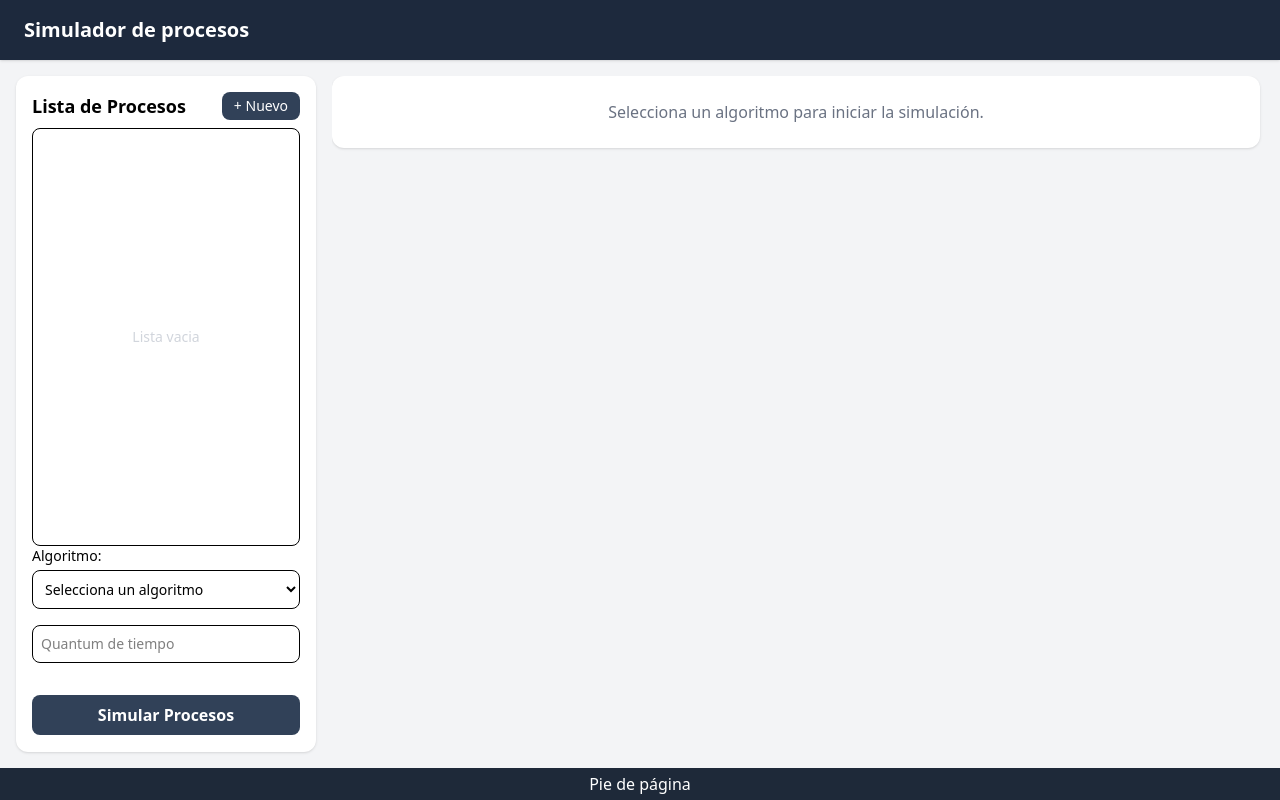
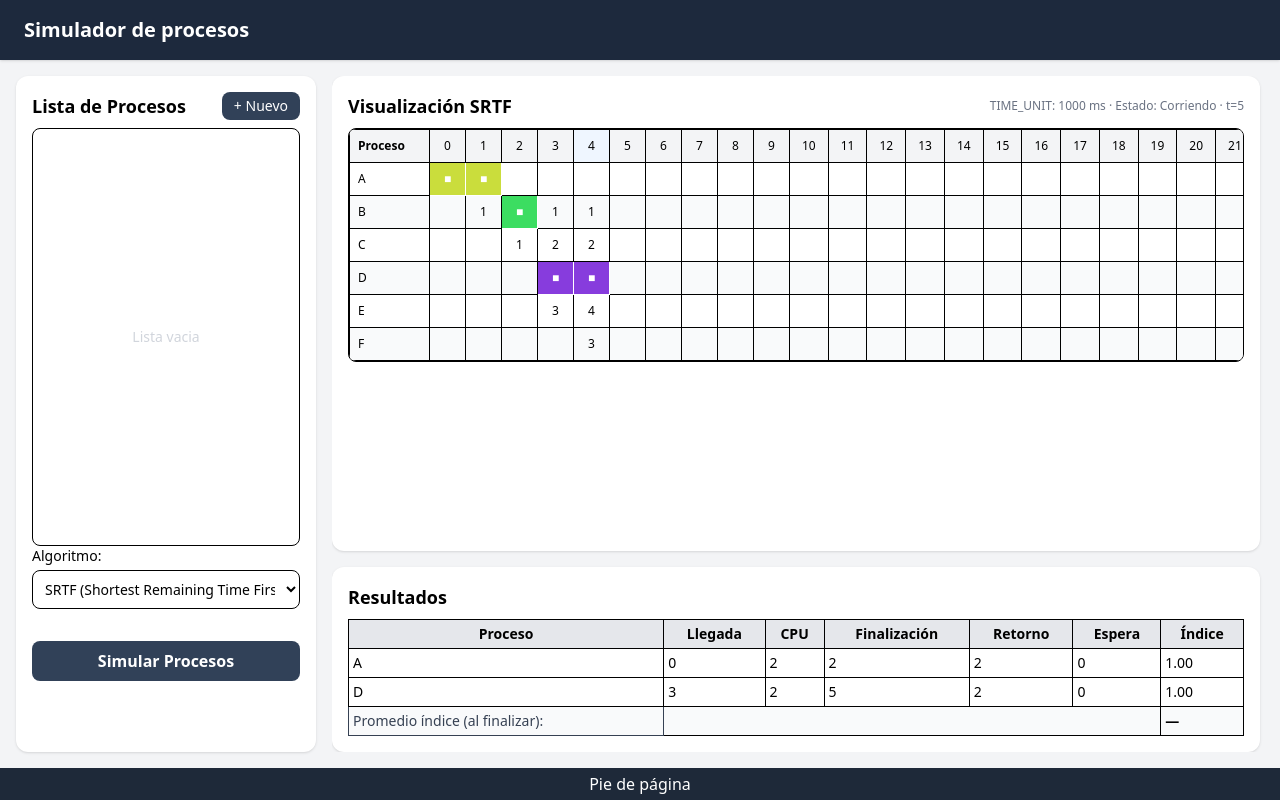
Before and after one commit to Maynor06/processAlgorithms, a React (Vite) app: page / in a window 1280 px wide. Built offline with nearby package versions, Linux system fonts and the light colour scheme.

Commit message:
SELECTOR de procesos corregido

```diff
--- a/src/Components/Home.tsx
+++ b/src/Components/Home.tsx
@@ -4,7 +4,6 @@ import React, { useState } from "react";
 import SRTFSimulator from "./Simulators/SRTFSimulator";
 
 import FormProceso from "./FormProcess";
-
 import QueueProcess from "./QuequePrecess";
 
 // Definimos los algoritmos disponibles como un tipo
@@ -12,8 +11,7 @@ type AlgorithmKey = "srtf" | "fcfs" | "sjf" | "rr" | "priority";
 
 export default function Home() {
   // Estado que guarda qué algoritmo está seleccionado.
-  // Por ahora lo dejamos fijo en "srtf".
-  const [selectedAlgo] = useState<AlgorithmKey>("rr");
+  const [selectedAlgo, setSelectedAlgo] = useState<AlgorithmKey>("srtf");
 
   const [formData, setFormData] = useState({
     NombreProceso: "",
@@ -23,28 +21,22 @@ export default function Home() {
   });
 
   const handleChange = (event: React.ChangeEvent<HTMLInputElement>) => {
-          const { name, value } = event.target;
-          const valorParsed = name === "NombreProceso" ? value : parseInt(value);
-          setFormData({ ...formData, [name]: valorParsed });
-      };
-
+    const { name, value } = event.target;
+    const valorParsed = name === "NombreProceso" ? value : parseInt(value);
+    setFormData({ ...formData, [name]: valorParsed });
+  };
 
   const [showModal, setShowModal] = useState(false);
 
   // Función que decide qué simulador renderizar según el algoritmo seleccionado.
-  // Esto nos permite en un futuro agregar FCFS, SJF, Round Robin, etc.
   const renderSimulator = () => {
     switch (selectedAlgo) {
       case "srtf":
         return <SRTFSimulator />;
-
-
       // case "fcfs": return <FCFSSimulator />;
       // case "sjf":  return <SJFSimulator />;
       // case "rr":   return <RoundRobinSimulator />;
       // case "priority": return <PrioritySimulator />;
-
-
       default:
         return (
           <div className="bg-white shadow rounded-xl p-6 text-center text-gray-500">
@@ -61,12 +53,10 @@ export default function Home() {
         <h1 className="text-xl font-bold">Simulador de procesos</h1>
       </header>
 
-
       {/* Contenido principal con grid 4 columnas */}
-
-
       <main className="flex-1 p-4 grid grid-cols-4 gap-4 min-h-0">
 
+        {/* Columna izquierda */}
         <div className="col-span-1 flex flex-col bg-white shadow rounded-xl p-4">
           <div className="flex justify-between items-center mb-2">
             <h2 className="text-lg font-bold">Lista de Procesos</h2>
@@ -78,29 +68,26 @@ export default function Home() {
             > + Nuevo </button>
           </div>
 
-          {/* Placeholder: aquí luego pondremos QueueProcess */}
+          {/* Lista de procesos */}
           <div className="border rounded-lg flex flex-col items-center p-2 overflow-y-auto max-h-[450px]">
             <QueueProcess algoritmo={selectedAlgo} />
           </div>
-
 
           {/* Selector de algoritmo */}
           <label className="text-sm font-medium mb-1">Algoritmo:</label>
           <select
             className="mb-4 p-2 border rounded-lg w-full text-sm"
-            defaultValue=""
+            value={selectedAlgo}
+            onChange={(e) => setSelectedAlgo(e.target.value as AlgorithmKey)}
           >
-            <option value="" disabled>
-              Selecciona un algoritmo
-            </option>
             <option value="fcfs">FCFS (First Come, First Served)</option>
             <option value="sjf">SJF (Shortest Job First)</option>
             <option value="srtf">SRTF (Shortest Remaining Time First)</option>
-            <option value="roundrobin">Round Robin</option>
+            <option value="rr">Round Robin</option>
             <option value="priority">Por Prioridad</option>
           </select>
 
-
+          {/* Quantum visible solo si es Round Robin */}
           {selectedAlgo === "rr" && (
             <input
               type="number"
@@ -109,13 +96,10 @@ export default function Home() {
               name="Quantum"
               onChange={handleChange}
               placeholder="Quantum de tiempo"
-            // disabled={algoritmo !== "rr"} //caso round robin
-            // hidden={algoritmo !== "rr"}
             />
           )}
 
-
-          {/* Placeholder: aquí luego pondremos Controls */}
+          {/* Placeholder: botón de simulación */}
           <div className="mt-4">
             <button className="w-full bg-[#314158] text-white py-2 rounded-lg font-bold">
               Simular Procesos
@@ -123,16 +107,16 @@ export default function Home() {
           </div>
         </div>
 
-
         {/* Columna derecha: renderiza el simulador seleccionado */}
-        <div className="col-span-3 min-h-0 h-full flex flex-col gap-4 overflow-y-auto pr-1">{renderSimulator()}</div>
+        <div className="col-span-3 min-h-0 h-full flex flex-col gap-4 overflow-y-auto pr-1">
+          {renderSimulator()}
+        </div>
       </main>
 
       {/* Pie de página */}
       <footer className="bg-gray-800 text-white py-1 text-center">
         Pie de página
       </footer>
-
 
       {/* Modal embebido */}
       {showModal && (
@@ -151,8 +135,6 @@ export default function Home() {
           </div>
         </div>
       )}
-
-
     </div>
   );
 }
```
